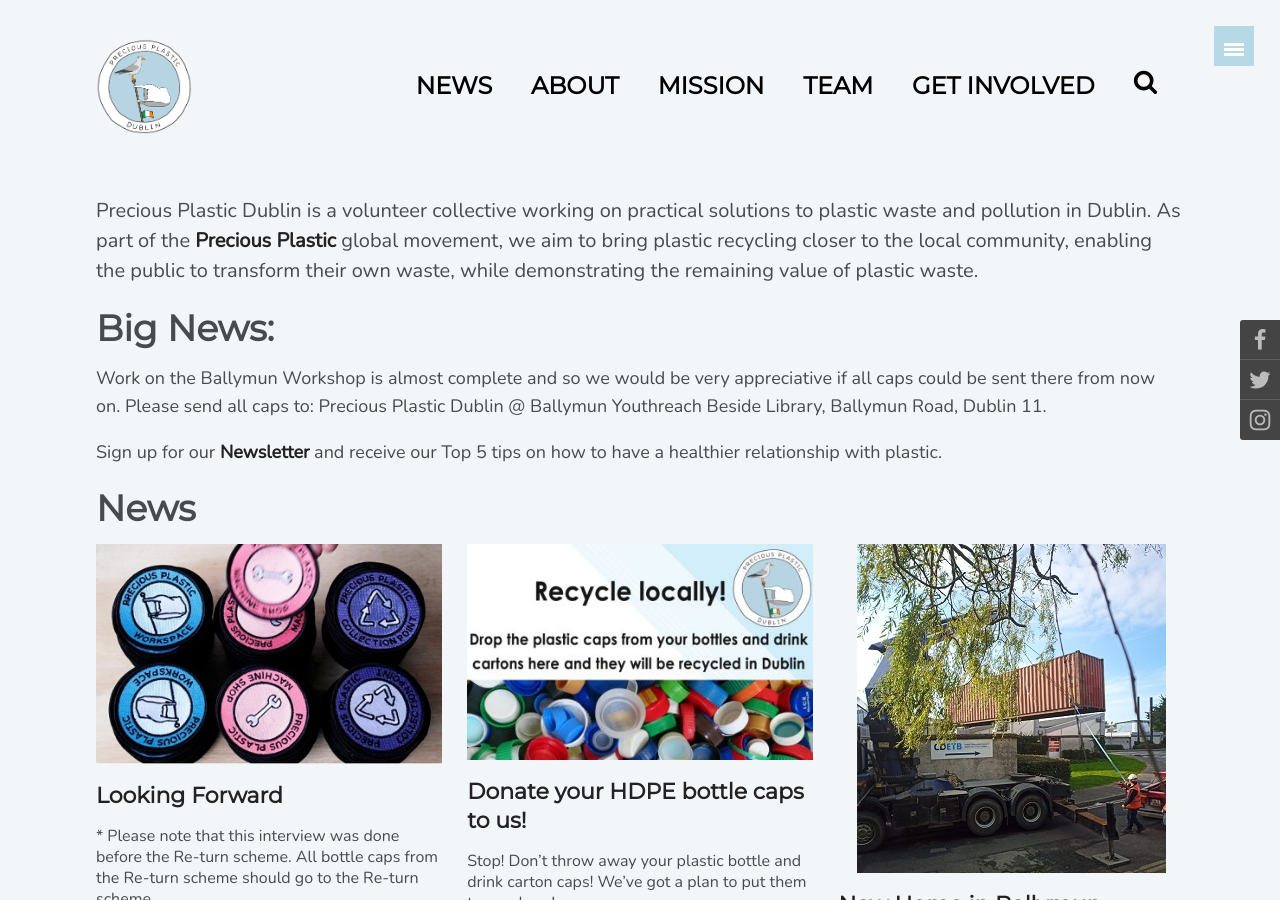
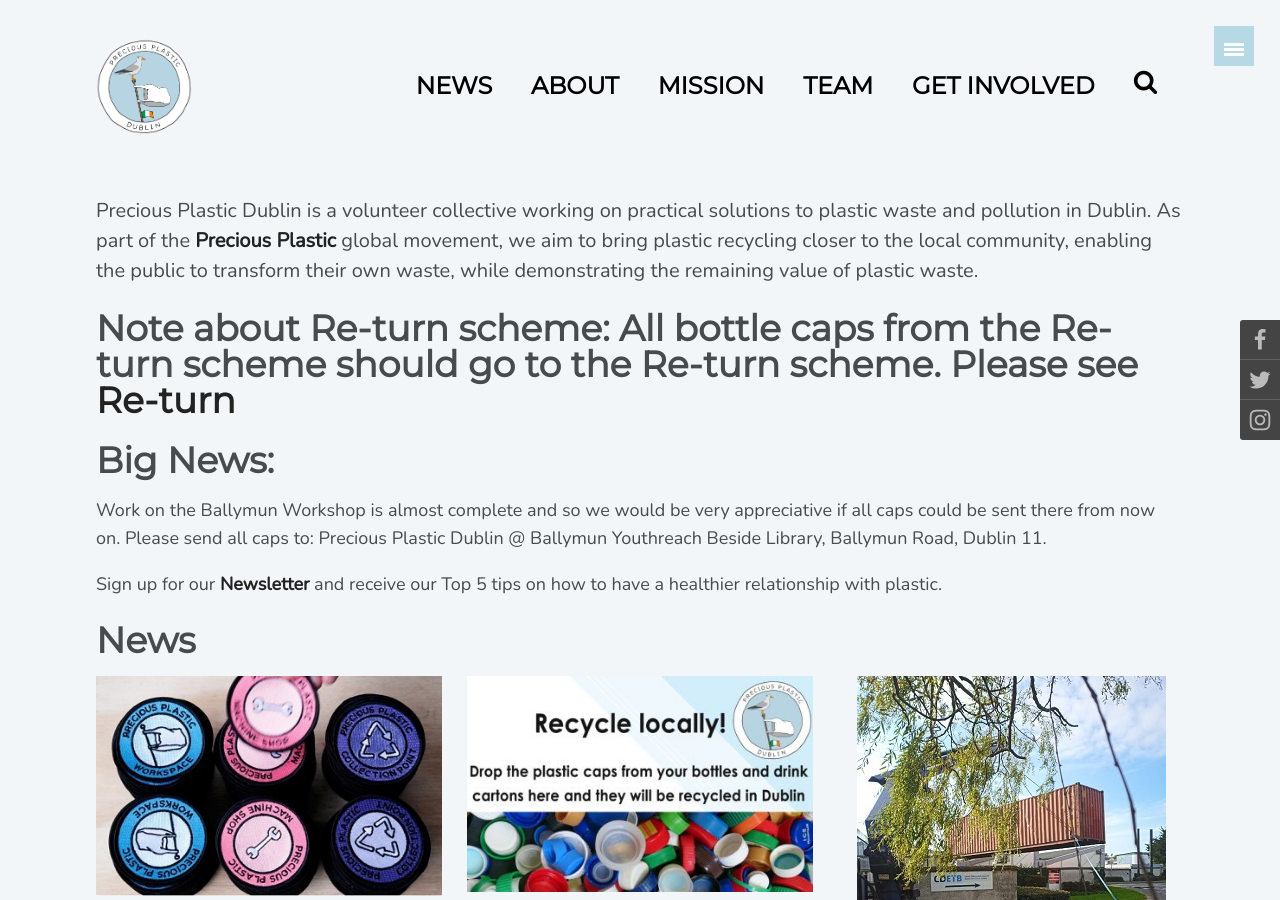
Before and after one commit to preciousplasticdublin/preciousplasticdublin.github.io, a Jekyll site: the page built from index.md, in a window 1280 px wide and 900 px high. Built offline with Jekyll 4.4.1, drawn with Linux system fonts in a browser that asks for light colours; comment, search, counter and statistics services are not loaded.

Commit message:
Update index.md - Re-turn Note

```diff
--- a/index.md
+++ b/index.md
@@ -4,6 +4,8 @@
 ---
 
 Precious Plastic Dublin is a volunteer collective working on practical solutions to plastic waste and pollution in Dublin. As part of the [Precious Plastic](https://preciousplastic.com) global movement, we aim to bring plastic recycling closer to the local community, enabling the public to transform their own waste, while demonstrating the remaining value of plastic waste.
+
+# Note about Re-turn scheme: All bottle caps from the Re-turn scheme should go to the Re-turn scheme. Please see [Re-turn](https://re-turn.ie)
 
 # Big News:
 Work on the Ballymun Workshop is almost complete and so we would be very appreciative if all caps could be sent there from now on.
```
